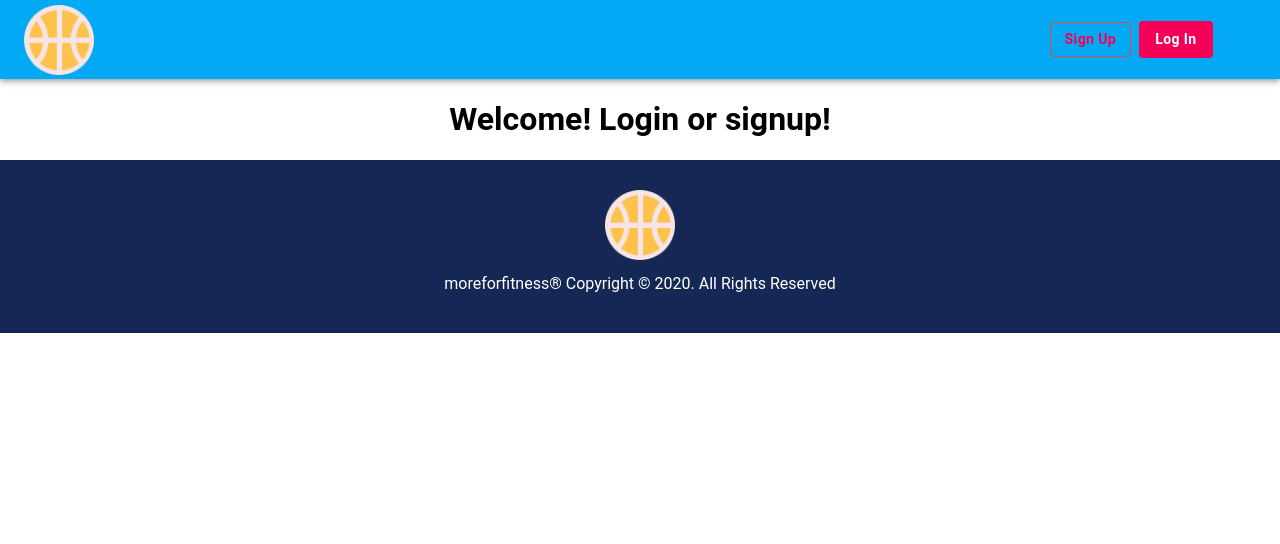
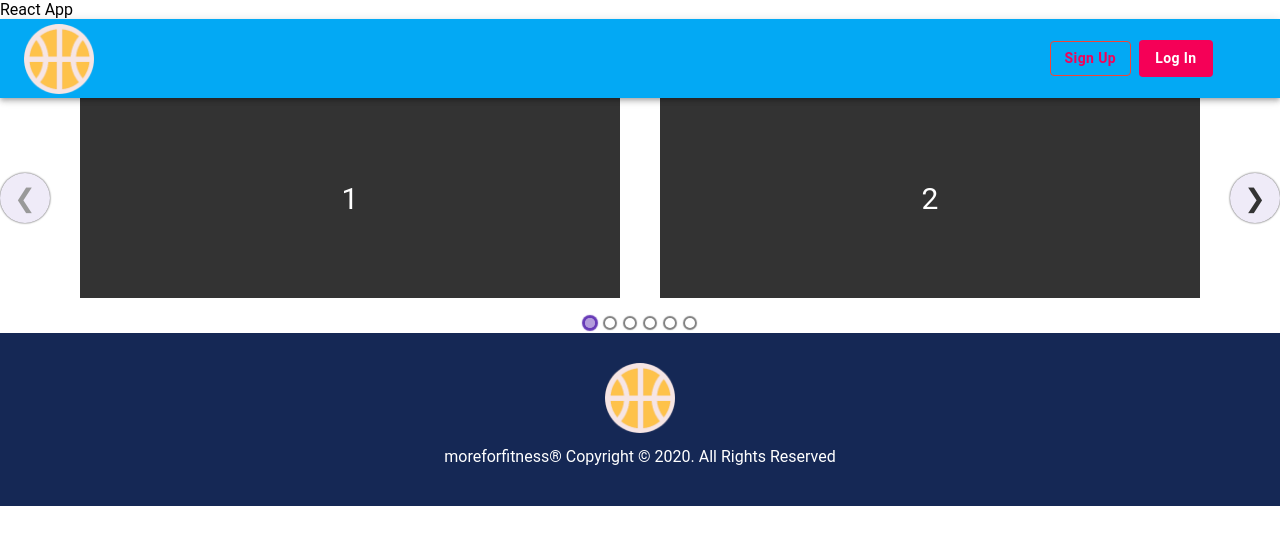
Before and after one commit to sohan-bhat/fitness-website, a React (Create React App) app: page / in a window 1280 px wide. Shown: the top 544 px of the page. Built offline with nearby package versions, Linux system fonts and the light colour scheme; no server answers.

Commit message:
Added a working carousel that displays nothing (for now)

```diff
--- a/package.json
+++ b/package.json
@@ -9,11 +9,13 @@
     "@testing-library/react": "^11.2.2",
     "@testing-library/user-event": "^12.5.0",
     "firebase": "^8.2.1",
+    "node-sass": "^4.14.1",
     "react": "^17.0.1",
     "react-dom": "^17.0.1",
+    "react-elastic-carousel": "^0.10.0",
     "react-router-dom": "^5.2.0",
-    "react-rxinput": "^1.1.0",
     "react-scripts": "4.0.1",
+    "styled-components": "^5.2.1",
     "web-vitals": "^0.2.4"
   },
   "scripts": {
--- a/public/index.html
+++ b/public/index.html
@@ -1,20 +1,22 @@
 <!DOCTYPE html>
 <html lang="en">
+
 <head>
   <meta charset="utf-8" />
   <link rel="icon" href="%PUBLIC_URL%/favicon.ico" />
-    <meta name="viewport" content="width=device-width, initial-scale=1" />
+  <meta name="viewport" content="width=device-width" >
   <meta name="theme-color" content="#000000" />
-    <meta
-      name="description"
-      content="Web site created using create-react-app"
-    />
+  <meta name="description" content="Web site created using create-react-app" />
   <link rel="apple-touch-icon" href="%PUBLIC_URL%/logo192.png" />
   <!--
       manifest.json provides metadata used when your web app is installed on a
       user's mobile device or desktop. See https://developers.google.com/web/fundamentals/web-app-manifest/
     -->
   <link rel="manifest" href="%PUBLIC_URL%/manifest.json" />
+  <link rel="preconnect" href="https://fonts.gstatic.com">
+  <link href="https://fonts.googleapis.com/css2?family=Righteous&display=swap" rel="stylesheet">
+  <link rel="preconnect" href="https://fonts.gstatic.com">
+  <link href="https://fonts.googleapis.com/css2?family=Poppins:wght@600&display=swap" rel="stylesheet"
   <!--
       Notice the use of %PUBLIC_URL% in the tags above.
       It will be replaced with the URL of the `public` folder during the build.
@@ -26,6 +28,7 @@
     -->
   <title>React App</title>
 </head>
+
 <body>
   <noscript>You need to enable JavaScript to run this app.</noscript>
   <div id="root"></div>
@@ -40,4 +43,5 @@
       To create a production bundle, use `npm run build` or `yarn build`.
     -->
 </body>
+
 </html>
--- a/src/App.css
+++ b/src/App.css
@@ -1,5 +1,9 @@
 @import url('https://fonts.googleapis.com/css2?family=Poppins:wght@600&display=swap');
 @import url('https://fonts.googleapis.com/css2?family=Righteous&display=swap');
+
+/*=============================
+            LAYOUT
+===============================*/
 
 body {
     margin:0;
@@ -21,6 +25,17 @@ footer {
     color: #ffffff;
     padding: 30px 0px;
 }
+
+@media(min-width: 477) {
+    footer {
+        width: 100%;
+        padding: 100%;
+    }
+}
+
+/*=============================
+    SIGN UP AND LOGIN FORMS
+===============================*/
 
 .google {
     background: transparent;
@@ -173,6 +188,9 @@ label {
     font-weight: bold;
 }
 
+/*=============================
+            DASHBOARD
+===============================*/
 
 .admin_container {
     display:flex;
@@ -203,3 +221,19 @@ label {
     text-align: center;
     margin-top: 200px;
 }
+
+/*=============================
+            CAROUSEL
+===============================*/
+
+.card {
+    width: 100%;
+    height: 200px;
+    background: #333;
+    color: #fff;
+    font-size: 30px;
+    margin: 0 20px;
+    display: flex;
+    justify-content: center;
+    align-items: center;
+}
--- a/src/components/form/Login.js
+++ b/src/components/form/Login.js
@@ -29,16 +29,13 @@ class Login extends Component {
     }
 
     login = (e) => {
-
-        console.log(this.state.email)
-
         e.preventDefault()
         fire.auth()
         .signInWithEmailAndPassword(this.state.email, this.state.password)
-        .then((user) => {
-            console.log(user);
-        }).catch((err) => {
-            console.log(err);
+        .then(() => {
+            // * skip line
+        }).catch(() => {
+            alert("Email or Password is wrong!")
         })
     }
 
--- /dev/null
+++ b/src/components/home/featured/Cards.js
@@ -0,0 +1,9 @@
+import React from 'react';
+
+const Card = ({ number }) => {
+    return (
+        <div className="card">{number}</div>
+    );
+};
+
+export default Card;
--- a/src/components/home/index.js
+++ b/src/components/home/index.js
@@ -1,17 +1,34 @@
 import React, { Component } from 'react';
-import fire from '../../config/firebase'
+
+import Carousel from 'react-elastic-carousel'
+
+import Card from './featured/Cards'
 
 class Home extends Component {
+    render() {
 
+        const breakPoints = [
+            { width: 500, itemsToShow: 1 },
+            { width: 768, itemsToShow: 2 },
+            { width: 1200, itemsToShow: 3 },
+            { width: 1500, itemsToShow: 4 }
+        ]
 
-
-    render() {
-        console.log(fire.auth().currentUser)
         return (
-            <div>
-                <h1 style={{textAlign: 'center'}}>Welcome! Login or signup!</h1>
-            </div>
-        );
+            <Carousel breakPoints={breakPoints}>
+                <Card number="1" />
+                <Card number="2" />
+                <Card number="3" />
+                <Card number="4" />
+                <Card number="5" />
+                <Card number="6" />
+                <Card number="7" />
+                <Card number="8" />
+                <Card number="9" />
+                <Card number="10" />
+                <Card number="11" />
+            </Carousel>
+        )
     }
 
 }
```
Also changed, not shown: src/App.js (+0 -10 lines), src/components/form/Verification.js (deleted, +0 -13 lines), src/routes.js (deleted, +0 -64 lines), 2 other files (tests, documents, lock files or other folders). Lines whose indentation alone changed are shown as unchanged.
